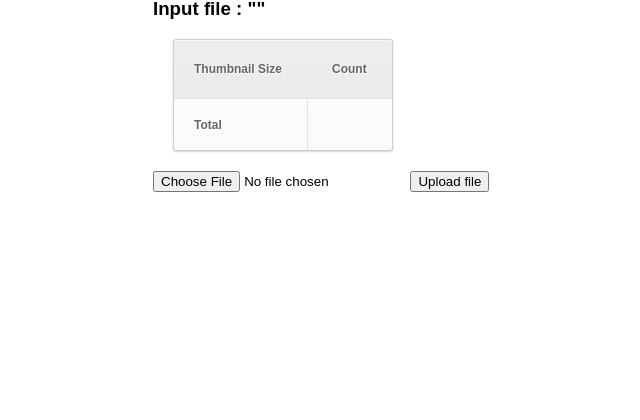
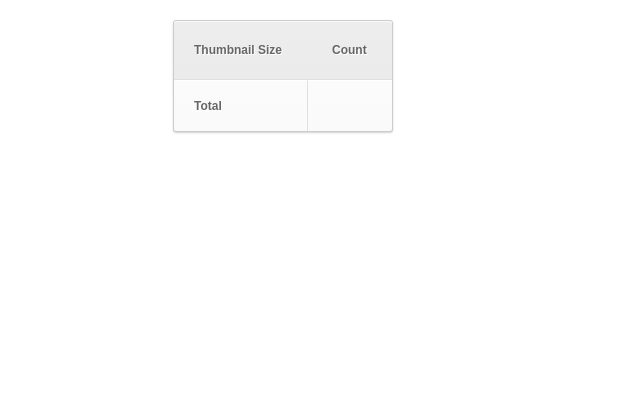
Before and after one commit to BlitzKraft/django-interview, a Django app: page /image_sizes in a window 1280 px wide. Shown: the top 420 px of the page, without its empty margins (227-867 px from the left). Before the commit the page ends 192 px from the top, so only its background shows below. Run offline with Django 3.2, Linux system fonts and the light colour scheme; parts of the project's set-up code (start-up, migrations or seed data) failed here and were passed over.

Commit message:
Clean and presentable.
No uploads yet. Removed non-functional buttons and references.

```diff
--- a/thumbnails/image_sizes/templates/image_sizes/index.html
+++ b/thumbnails/image_sizes/templates/image_sizes/index.html
@@ -171,7 +171,6 @@
 	background: -moz-linear-gradient(top,  #f2f2f2,  #f0f0f0);
 }
 </style>
-<h3> Input file : "{{ filename }}" </h3>
 <table>
 	<thead>
 		<th> Thumbnail Size </th>
@@ -192,8 +191,3 @@
 	<td><b> {{total}} </b> </td>
 </tr>
 </table>
-<form method="post" enctype="multipart/form-data" action="views.upload_file">
-    {% csrf_token %}
-    <input type="file" name="myfile" />
-    <input type="submit" name="upload_file" value="Upload file" />
-</form>
```
Also changed, not shown: 4 other files.
